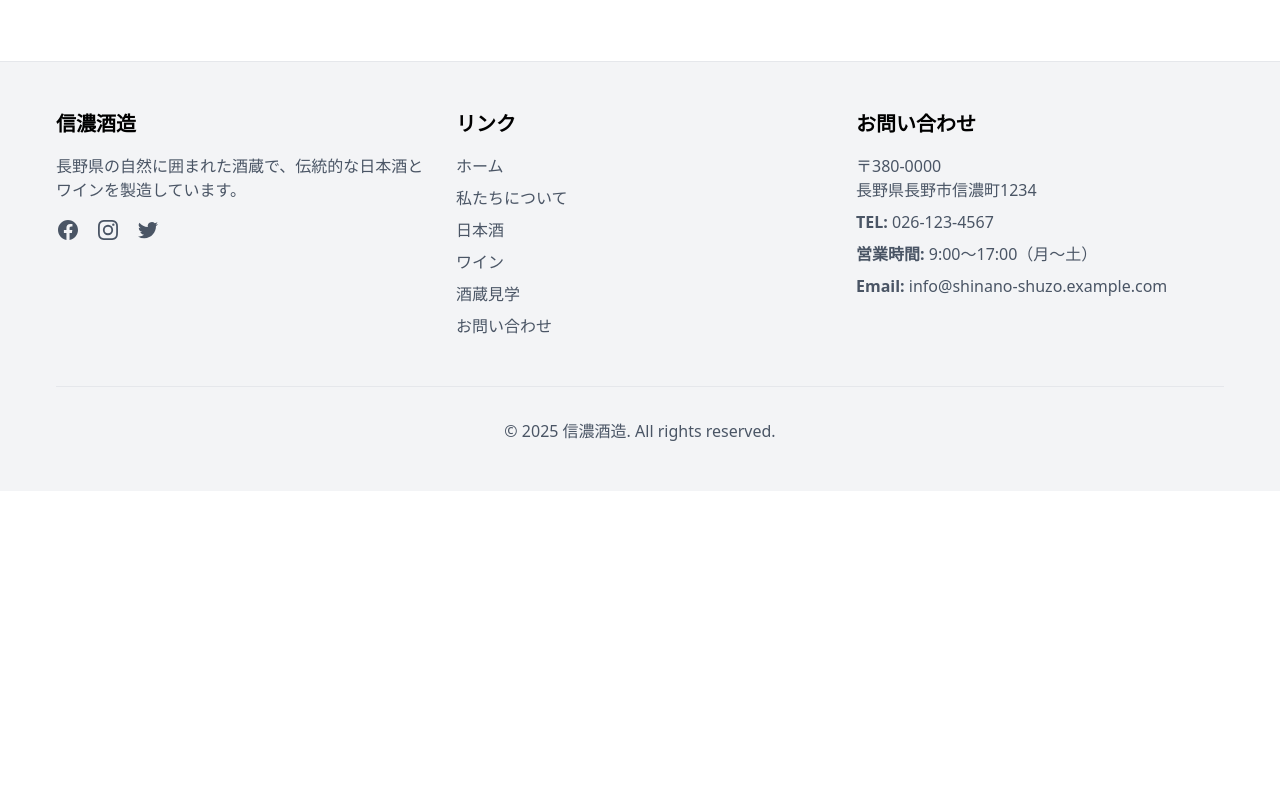
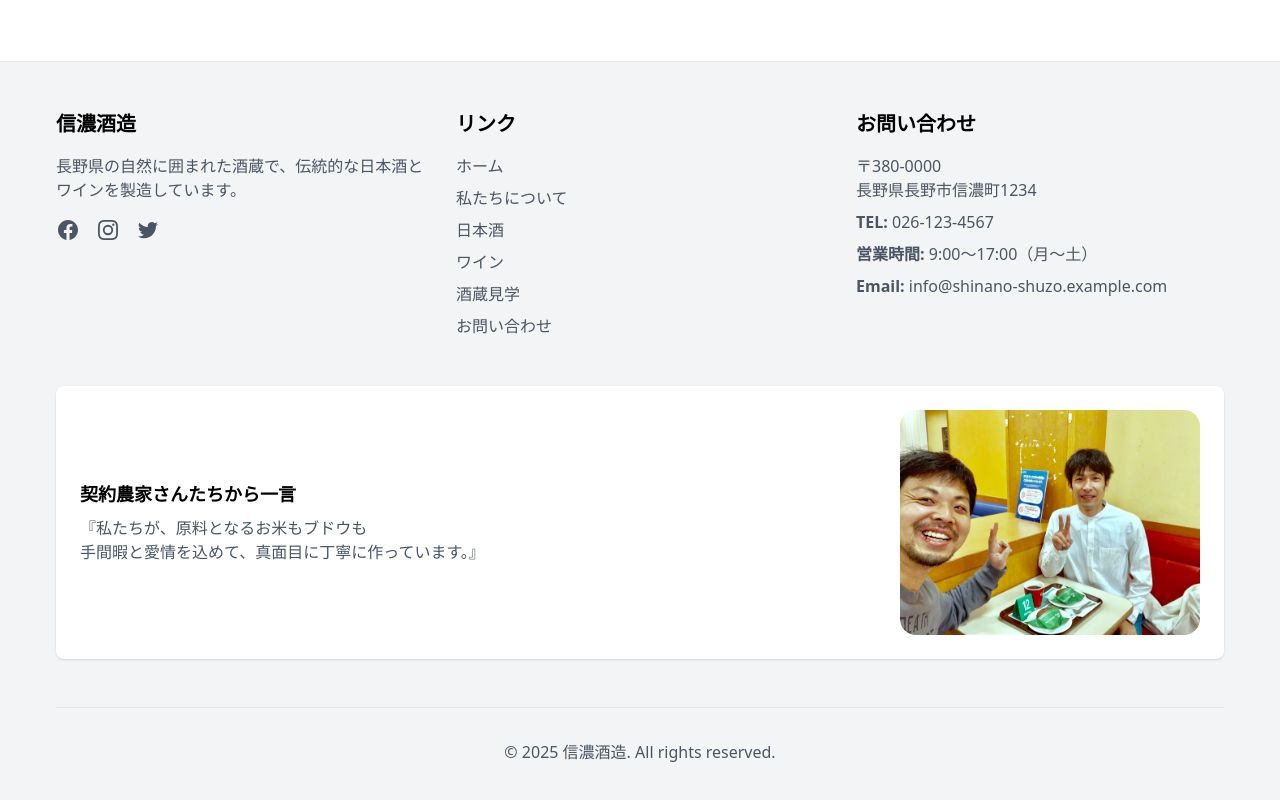
Before and after one commit to k-mawa/demonextjs, a Next.js app: page /contact in a window 1280 px wide. Shown: the part 1448-2248 px from the top of the page. Before the commit the page ends 1939 px from the top, so only its background shows below. Built offline with nearby package versions, Linux system fonts and the light colour scheme.

Commit message:
farmer's image added to footer

```diff
--- a/src/app/components/Footer.tsx
+++ b/src/app/components/Footer.tsx
@@ -1,6 +1,8 @@
 "use client";
 
 import Link from "next/link";
+import Image from "next/image";
+import farmerImage from "./farmers.jpg";
 
 export default function Footer() {
   return (
@@ -14,6 +16,7 @@ export default function Footer() {
             <p className="text-gray-600 dark:text-gray-400 mb-4">
               長野県の自然に囲まれた酒蔵で、伝統的な日本酒とワインを製造しています。
             </p>
+
             <div className="flex space-x-4">
               <a
                 href="#"
@@ -149,6 +152,32 @@ export default function Footer() {
           </div>
         </div>
 
+        {/* 農家さんセクション - デスクトップでの並列表示のために修正 */}
+        <div className="mt-12 bg-white dark:bg-gray-800 rounded-lg p-6 shadow-sm">
+          <div className="flex flex-col lg:flex-row items-center gap-8">
+            {/* 左：テキスト */}
+            <div className="lg:w-1/2 w-full lg:text-left text-center">
+              <h3 className="text-lg font-semibold mb-2 text-black dark:text-white">契約農家さんたちから一言</h3>
+              <p className="text-gray-600 dark:text-gray-400">
+                『私たちが、原料となるお米もブドウも
+                <br />
+                手間暇と愛情を込めて、真面目に丁寧に作っています。』
+              </p>
+            </div>
+
+            {/* 右：画像 */}
+            <div className="lg:w-1/2 w-full flex justify-center lg:justify-end">
+              <Image
+                src={farmerImage}
+                width={300}
+                height={300}
+                alt="farmersImage"
+                className="rounded-2xl max-w-xs"
+              />
+            </div>
+          </div>
+        </div>
+
         <div className="border-t border-gray-200 dark:border-gray-800 mt-12 pt-8 text-center">
           <p className="text-gray-600 dark:text-gray-400">
             &copy; {new Date().getFullYear()} 信濃酒造. All rights reserved.
```
Also changed, not shown: src/app/components/farmers.jpg (added).
